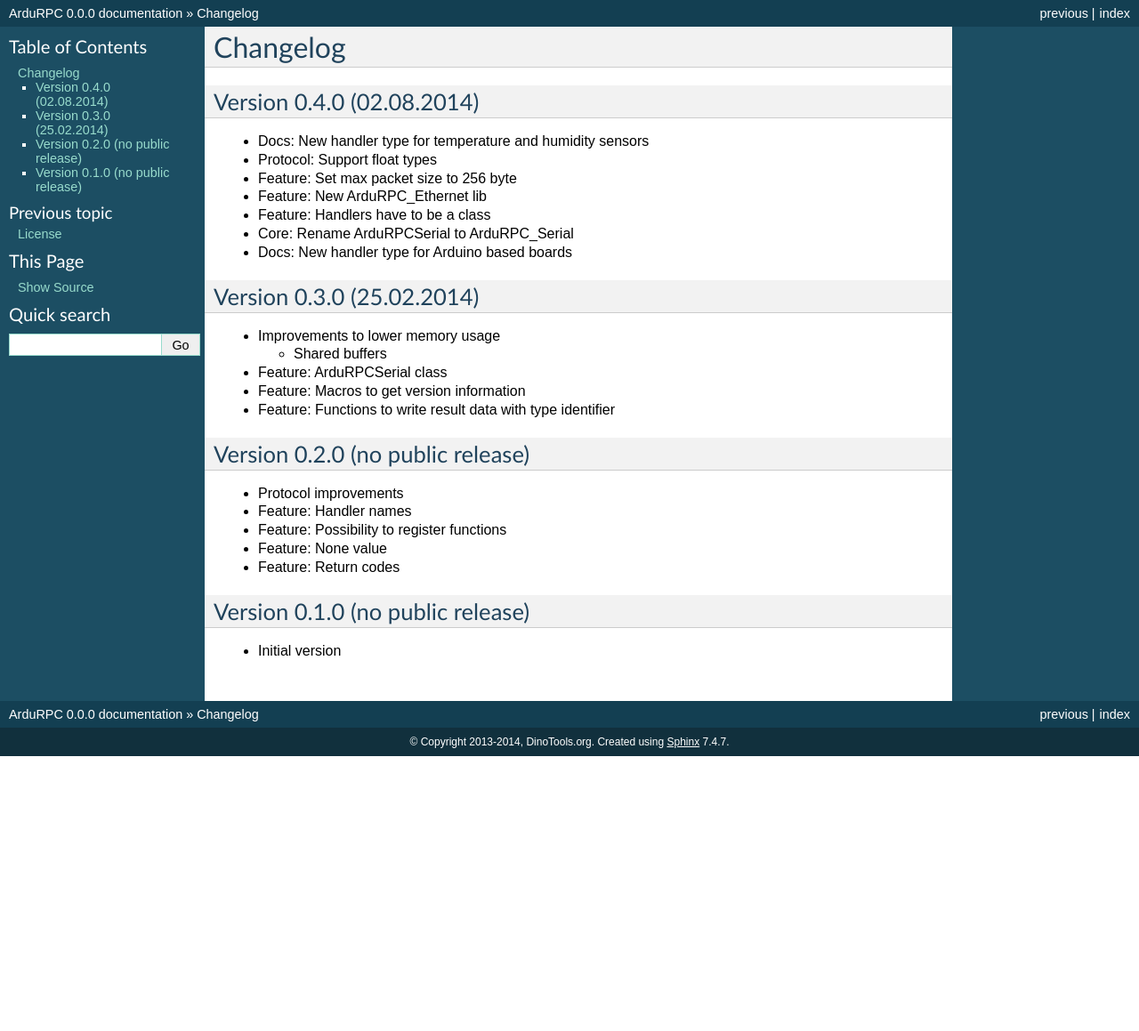
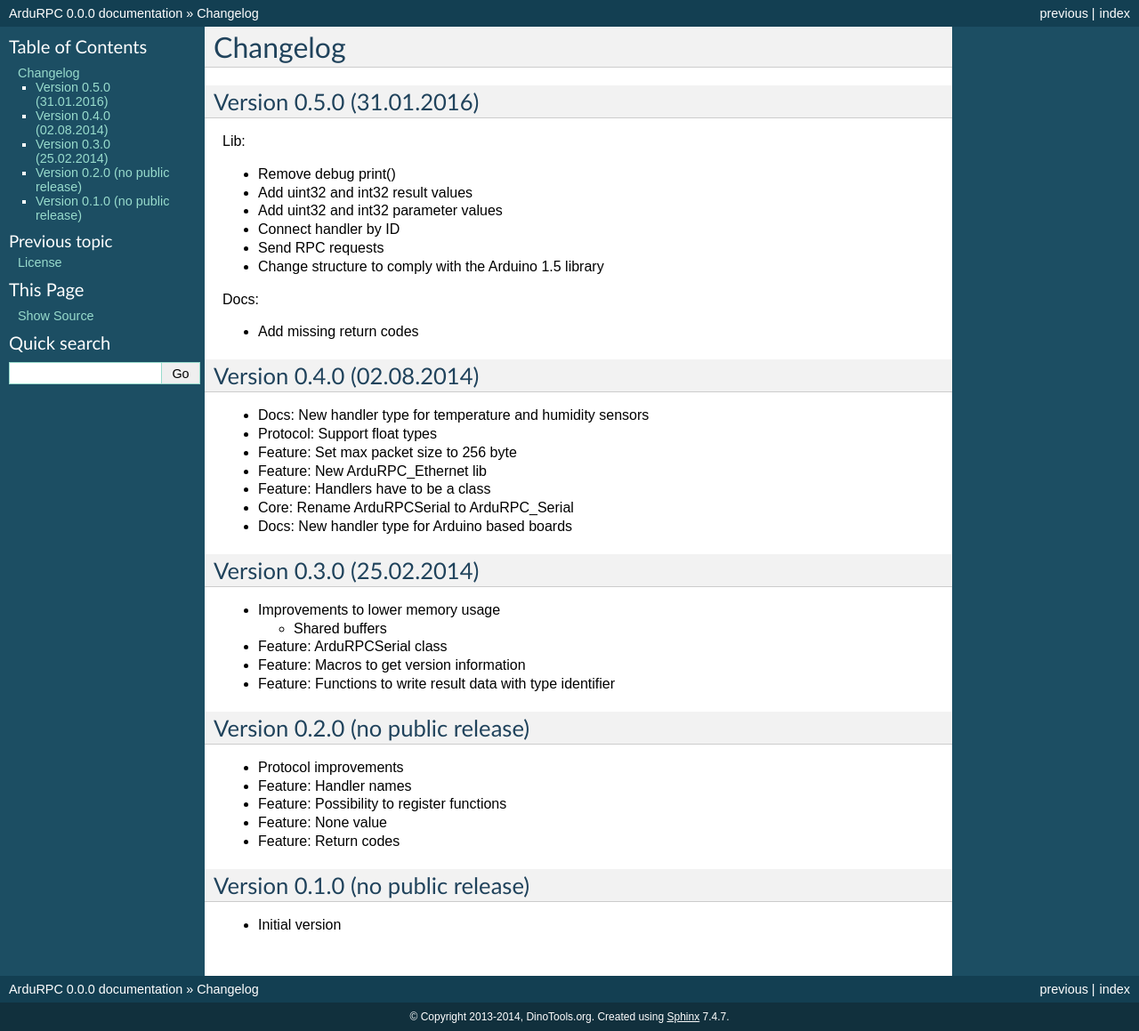
Before and after one commit to DinoTools/ArduRPC, a Sphinx documentation site: the page built from doc/source/changelog.rst, in a window 1280 px wide. Shown: the whole page at 89% size. Built offline with Sphinx 7.4.7, drawn with Linux system fonts in a browser that asks for light colours; before the commit the page ends 900 px from its top, so only the background shows below that.

Commit message:
doc - Update changelog

```diff
--- a/doc/source/changelog.rst
+++ b/doc/source/changelog.rst
@@ -1,5 +1,22 @@
 Changelog
 =========
+
+Version 0.5.0 (31.01.2016)
+--------------------------
+
+Lib:
+
+* Remove debug print()
+* Add uint32 and int32 result values
+* Add uint32 and int32 parameter values
+* Connect handler by ID
+* Send RPC requests
+* Change structure to comply with the Arduino 1.5 library
+
+Docs:
+
+* Add missing return codes
+
 
 Version 0.4.0 (02.08.2014)
 --------------------------
```
